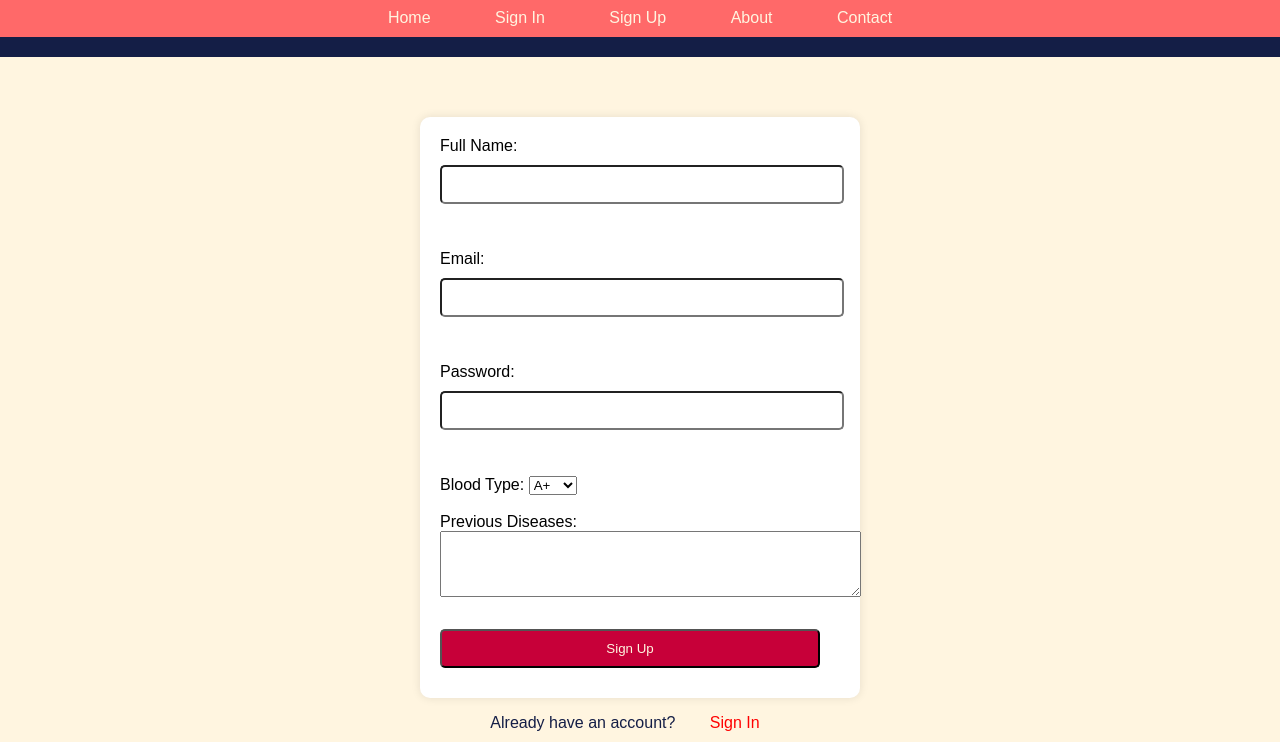
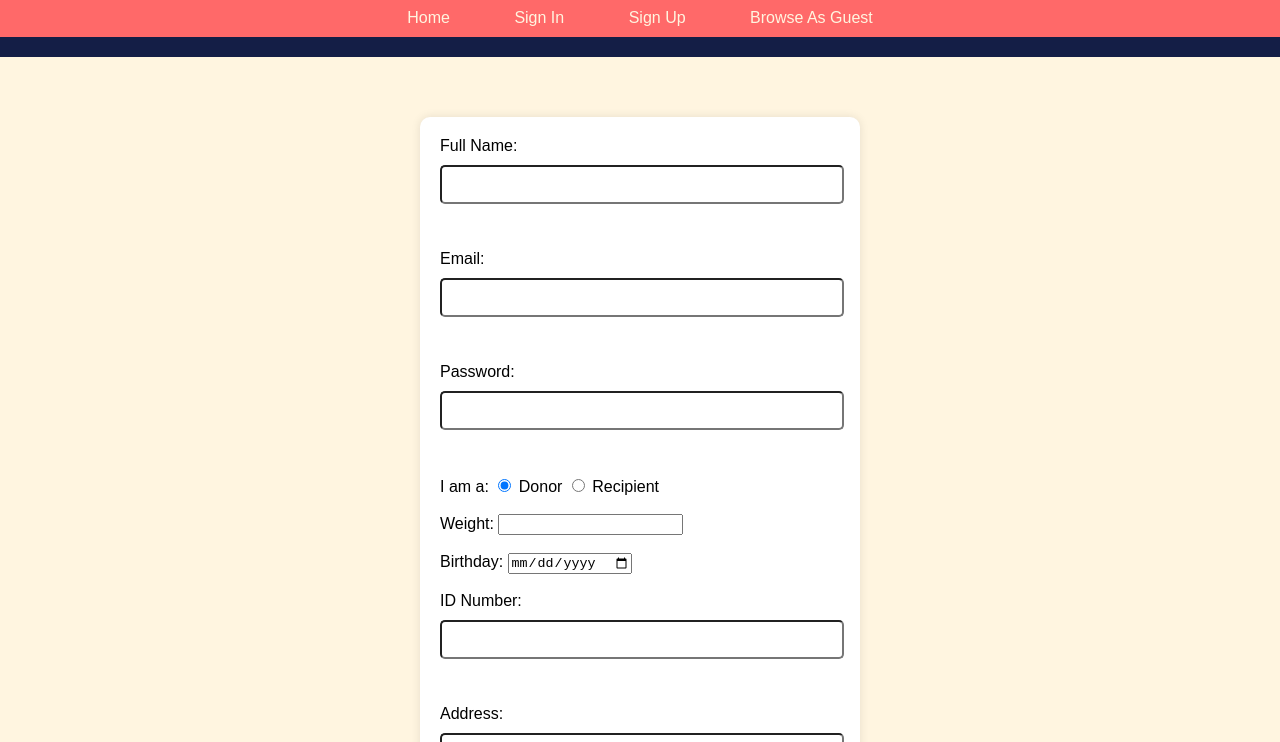
Before and after one commit to aalqarnimr/database-project, a plain HTML site: page sign_up.html in a window 1280 px wide. Shown: the part 58-800 px from the top of the page. Drawn offline with Linux system fonts and the light colour scheme.

Commit message:
sign up page modification

```diff
--- a/sign_up.html
+++ b/sign_up.html
@@ -13,11 +13,10 @@
         <header>
             <h1>Sign Up for Blood Donation</h1>
             <nav>
-                <a href="#">Home</a>
+                <a href="index.html">Home</a>
                 <a href="sign_in.html">Sign In</a>
                 <a href="sign_up.html">Sign Up</a>
-                <a href="#">About</a>
-                <a href="#">Contact</a>
+                <a href="#">Browse As Guest</a>
             </nav>
         </header>
 
@@ -31,6 +30,27 @@
             <label for="password">Password:</label>
             <input type="password" id="password" name="password" required><br><br>
 
+            <label for="user-type">I am a:</label>
+            <input type="radio" id="donor" name="user-type" value="donor" checked>
+            <label for="donor">Donor</label>
+            <input type="radio" id="recipient" name="user-type" value="recipient">
+            <label for="recipient">Recipient</label><br><br>
+
+            <div id="donor-fields" style="display: none;">
+                <label for="weight">Weight:</label>
+                <input type="number" id="weight" name="weight"><br><br>
+
+                <label for="birthday">Birthday:</label>
+                <input type="date" id="birthday" name="birthday"><br><br>
+            </div>
+                    <label for="id-number">ID Number:</label>
+            <input type="text" id="id-number" name="id-number"><br><br>
+
+            <label for="address">Address:</label>
+            <input type="text" id="address" name="address"><br><br>
+
+            <label for="contact-number">Contact Number:</label>
+            <input type="text" id="contact-number" name="contact-number"><br><br>
             <label for="bloodtype">Blood Type:</label>
             <select id="bloodtype" name="bloodtype">
                 <option value="A+">A+</option>
@@ -52,6 +72,7 @@
     <footer>
         <p>Contact us for more information.</p>
     </footer>
+    <script src="sign_up.js"></script>
 </body>
 
 </html>
--- /dev/null
+++ b/sign_up.js
@@ -0,0 +1,15 @@
+const donorFields = document.getElementById('donor-fields');
+    const donorRadio = document.getElementById('donor');
+    const recipientRadio = document.getElementById('recipient');
+
+    function toggleDonorFields() {
+        if (donorRadio.checked) {
+            donorFields.style.display = 'block';
+        } else {
+            donorFields.style.display = 'none';
+        }
+    }
+
+    donorRadio.addEventListener('change', toggleDonorFields);
+    recipientRadio.addEventListener('change', toggleDonorFields);
+    toggleDonorFields();
```
Also changed, not shown: index.html (+1 -2 lines), sign_in.html (+1 -2 lines).
